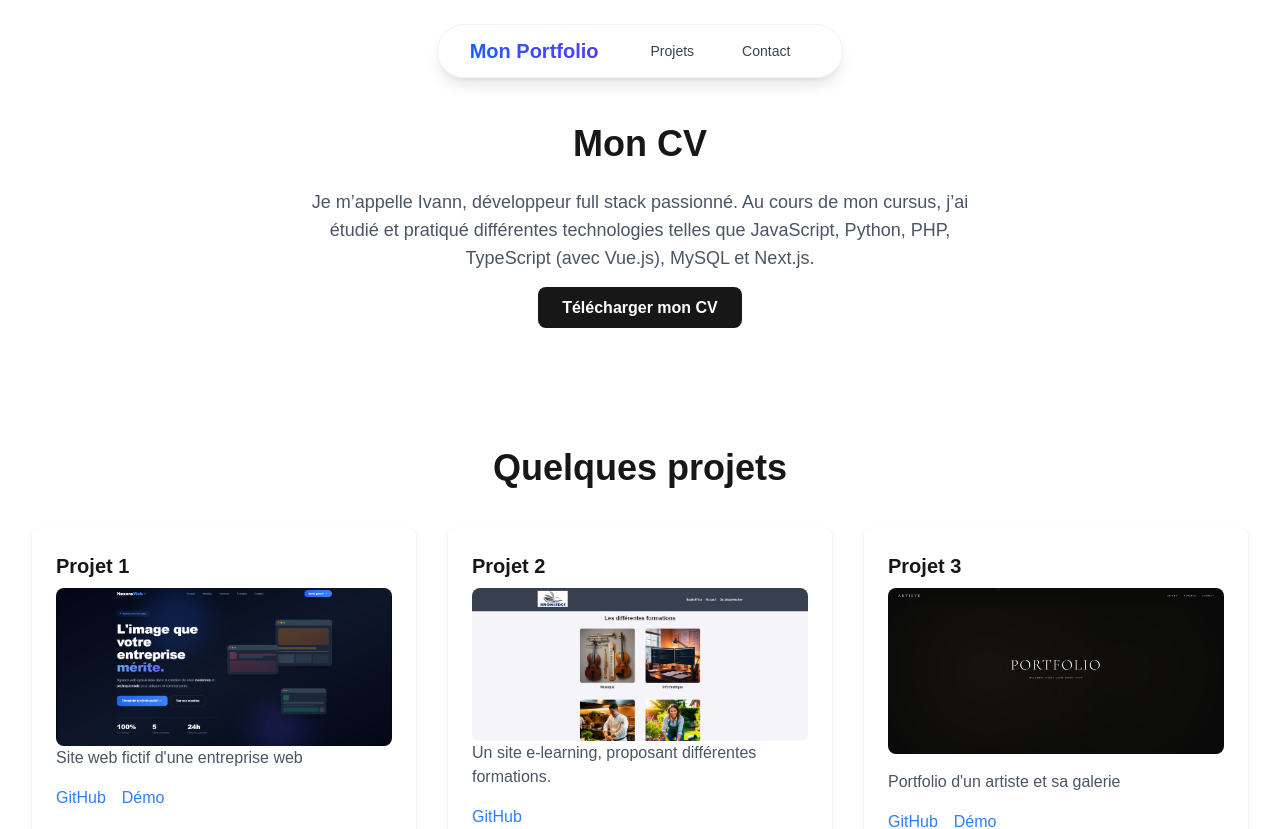
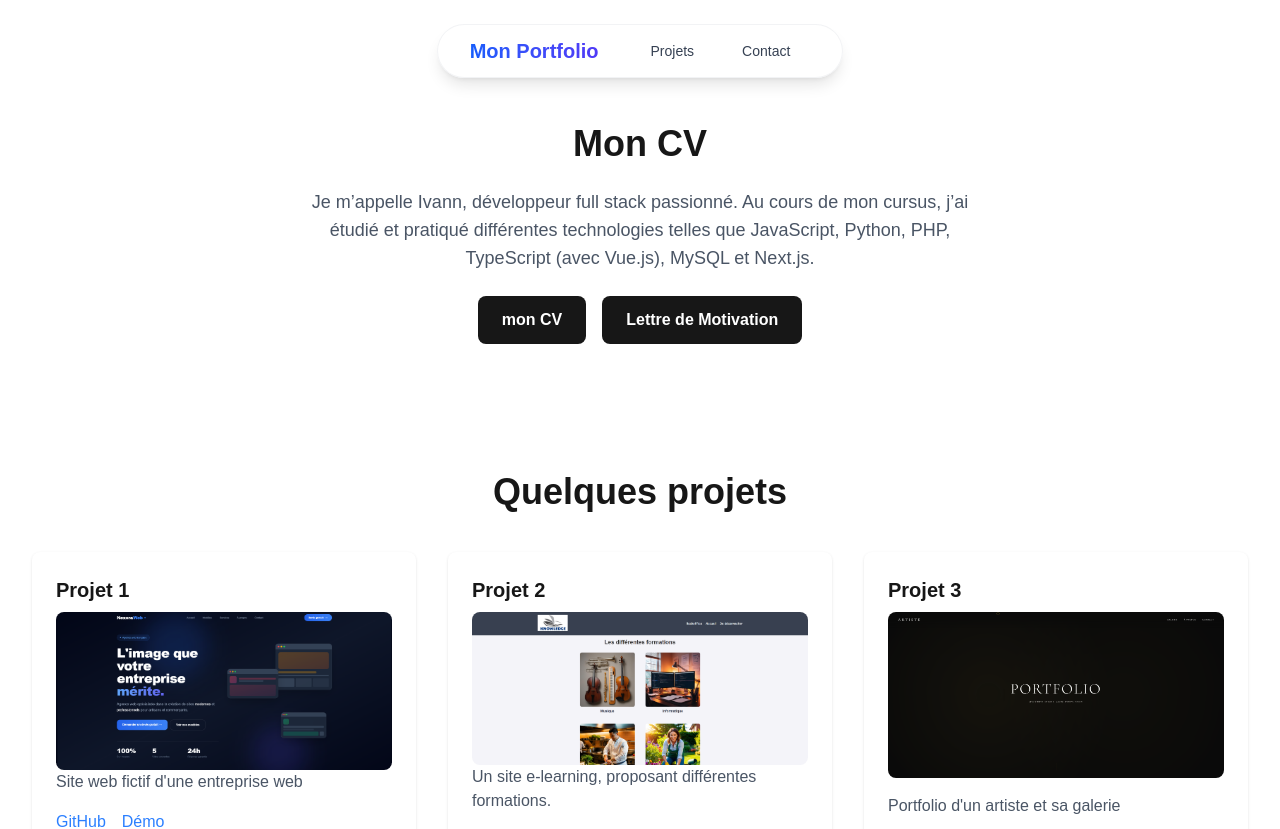
Before and after one commit to Ivann212/portfolio1, a Next.js app: page / in a window 1280 px wide. Shown: the top 829 px of the page. Built offline with nearby package versions, Linux system fonts and the light colour scheme.

Commit message:
ajout LM

```diff
--- a/app/page.tsx
+++ b/app/page.tsx
@@ -8,7 +8,7 @@ export default function Home() {
   return (
     <div className="space-y-32 pt-25">
       {/* Section CV */}
-      <section id="cv" className="text-center">
+      <section id="cv" className="text-center ">
         <motion.h2
           className="text-4xl font-bold mb-6 pt-6"
           initial={{ opacity: 0, y: -30 }}
@@ -20,13 +20,23 @@ export default function Home() {
         <p className="text-lg text-gray-600 max-w-2xl mx-auto mb-6">
           Je m’appelle Ivann, développeur full stack passionné. Au cours de mon cursus, j’ai étudié et pratiqué différentes technologies telles que JavaScript, Python, PHP, TypeScript (avec Vue.js), MySQL et Next.js.
         </p>
-        <a
-          href="./images/CV.pdf"
-          download
-          className="px-6 py-3 rounded-lg bg-foreground text-background font-semibold hover:opacity-80"
-        >
-          Télécharger mon CV
-        </a>
+        <div className="flex gap-4 justify-center">
+          <a href="./images/CV .pdf"
+            download
+            className="px-6 py-3 rounded-lg bg-foreground text-background font-semibold hover:opacity-80"
+          >mon CV</a>
+
+          <a
+            href="./images/LM TimActive.pdf"
+            download
+            className="px-6 py-3 rounded-lg bg-foreground text-background font-semibold hover:opacity-80"
+          >
+            Lettre de Motivation
+          </a>
+
+        </div>
+
+
       </section>
 
       {/* Section Projets */}
```
Also changed, not shown: 1 other file (tests, documents, lock files or other folders).
